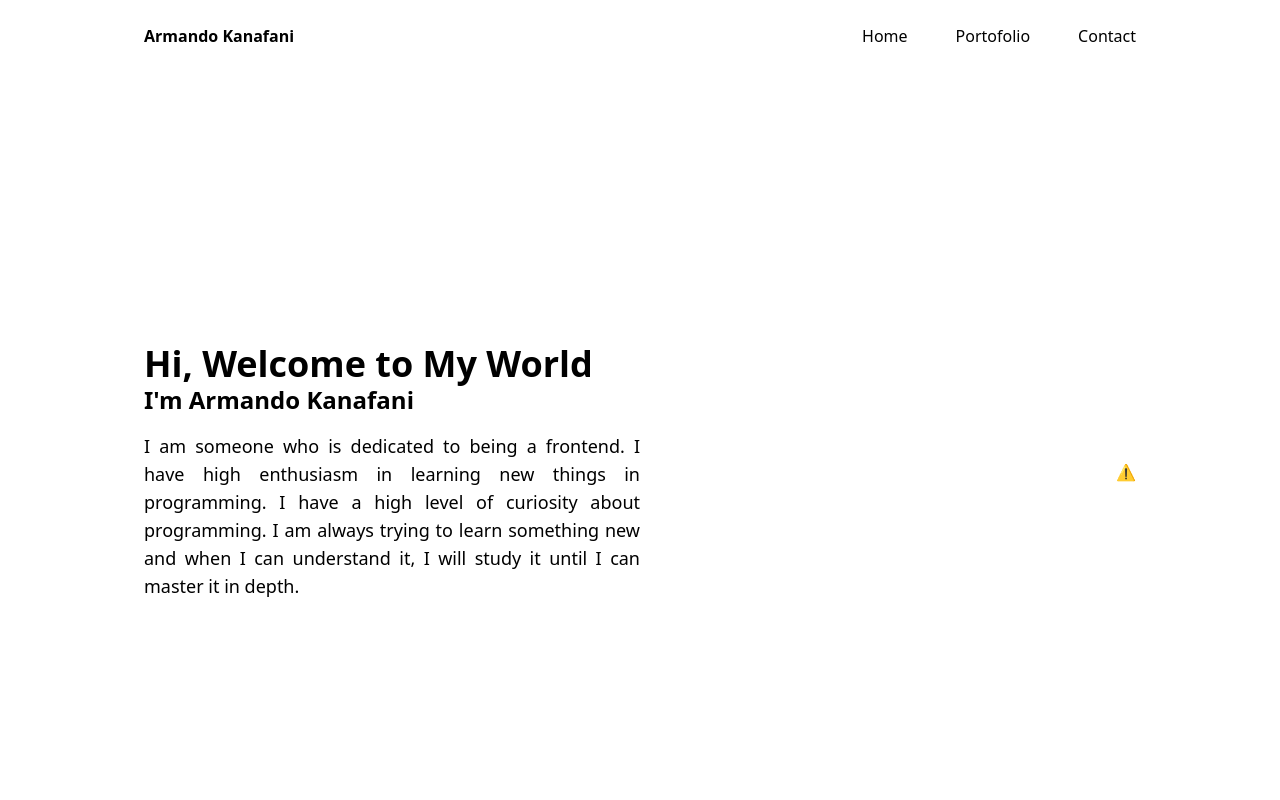
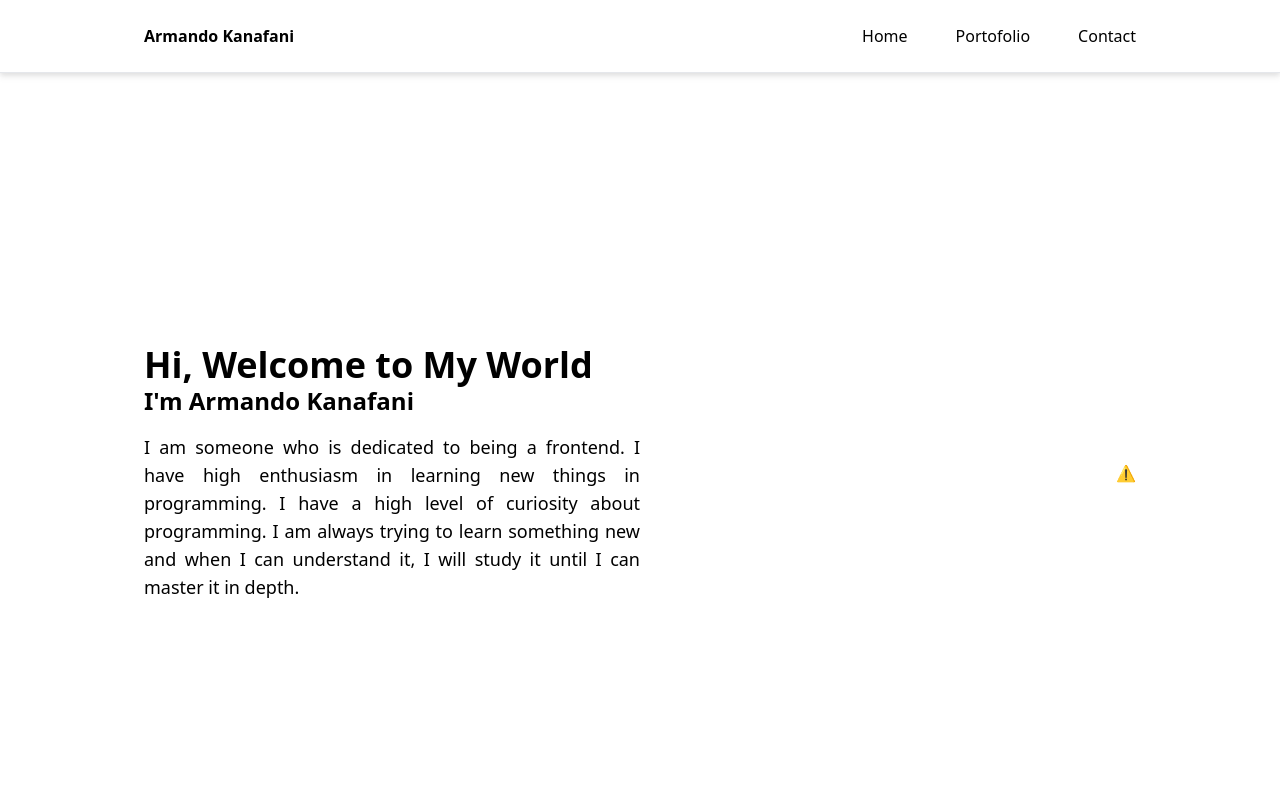
Before and after one commit to armandokanafani/my-portofolio, a React (Create React App) app: page / in a window 1280 px wide. Shown: the top 800 px of the page. Built offline with nearby package versions, Linux system fonts and the light colour scheme; no server answers.

Commit message:
navbar update sticky

```diff
--- a/src/App.js
+++ b/src/App.js
@@ -14,7 +14,7 @@ function App() {
   return (
     <div className='flex flex-col h-screen'>
       {/* Header */}
-      <header>
+      <header className='sticky top-0 left-0 z-50 '>
         <Navbar onValueChange={setContainerValue}/>
       </header>
         <Container containerValue={containerValue}/>
--- a/src/components/Navbar.js
+++ b/src/components/Navbar.js
@@ -7,8 +7,8 @@ const Navbar  = ({onValueChange}) => {
     const [isOpen, setOpen] = useState(false)
 
     return (
-        <div className="flex flex-col">
-            <div className="flex justify-between items-center bg-transparent px-12 md:px-24 lg:px-36 w-full py-6">
+        <nav className="flex flex-col">
+            <div className="flex justify-between items-center bg-white border-b drop-shadow-md px-12 md:px-24 lg:px-36 w-full py-6">
                 <div className="flex justify-center">
                     <button  onClick={() => onValueChange("home")}>
                         <h1 className='font-bold text-base text-black'>Armando Kanafani</h1>
@@ -41,7 +41,7 @@ const Navbar  = ({onValueChange}) => {
                 <MobileNabar onValueChange={onValueChange} onShow={isOpen}/>
             </div>
             {/* Mobile Menu End */}
-        </div>
+        </nav>
     )
 }
 
```
